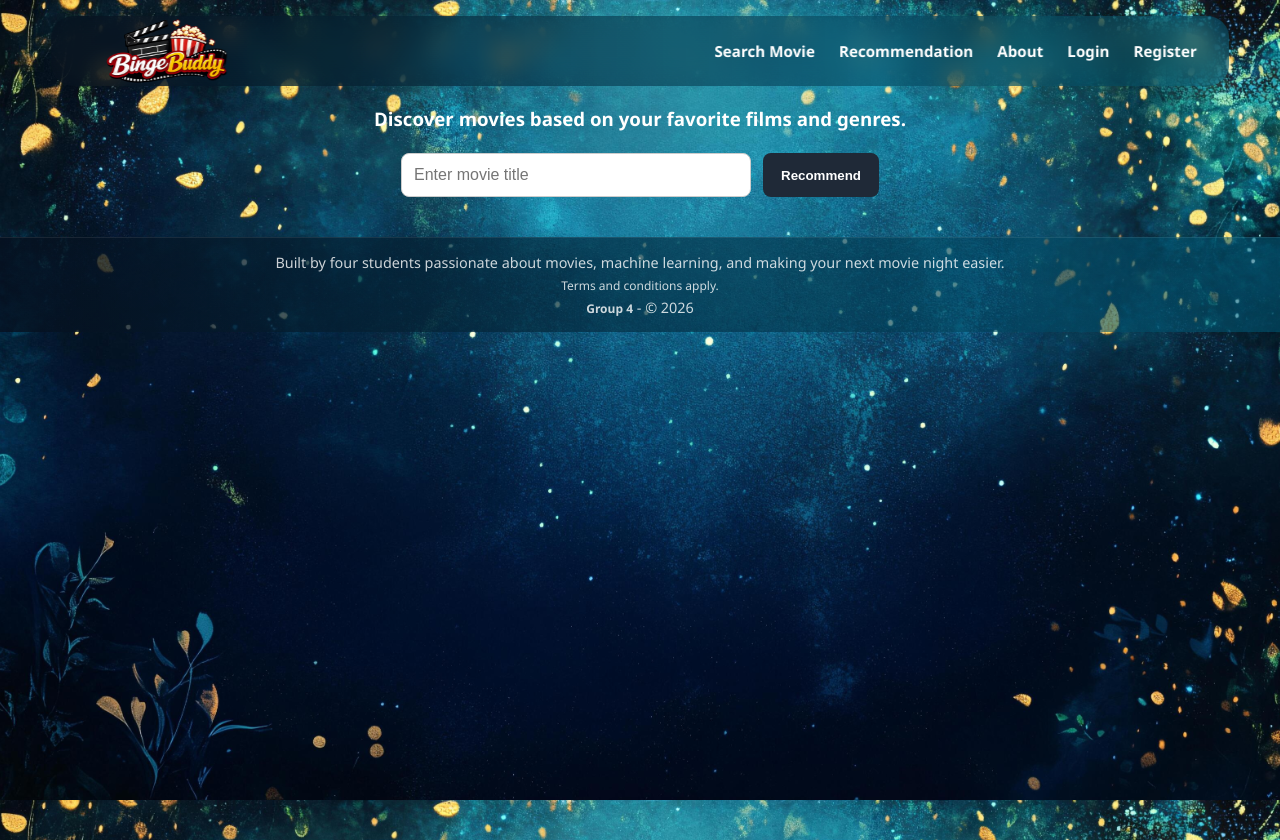
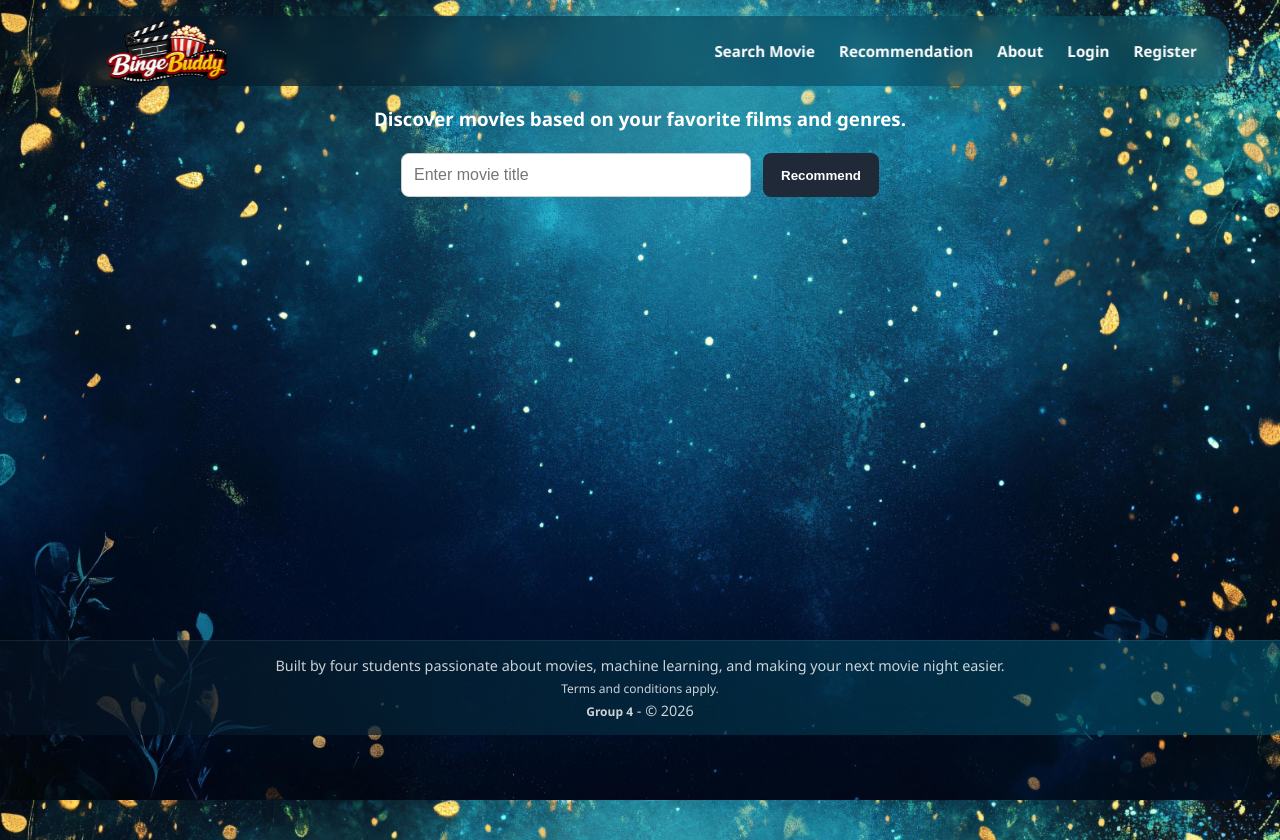
Before and after one commit to Natalishious/BingeBuddy, a Flask app: template templates/inlogsida/2nd.html in a window 1280 px wide. Run offline with Flask 3, Linux system fonts and the light colour scheme; the template is opened without the code that fills it, so the values that code supplies are empty; parts of the project's set-up code (start-up, migrations or seed data) failed here and were passed over.

Commit message:
fixat footer

```diff
--- a/templates/about/about.html
+++ b/templates/about/about.html
@@ -38,7 +38,7 @@
         scrolling through streaming services for two hours, BingeBuddy is here to help.
     </p>
 
-    <a href="{{url_for('home')}}" class="about-btn">Back Home</a>
+    <a href="{{ url_for('home') }}" class="about-btn">Back Home</a>
 
 </section>
 
--- a/templates/inlogsida/2nd.html
+++ b/templates/inlogsida/2nd.html
@@ -9,6 +9,7 @@
         margin: 40px auto;
         padding: 0 20px;
         box-sizing: border-box;
+        min-height: 70vh;
     }
 
     .profile-container h1,
```
